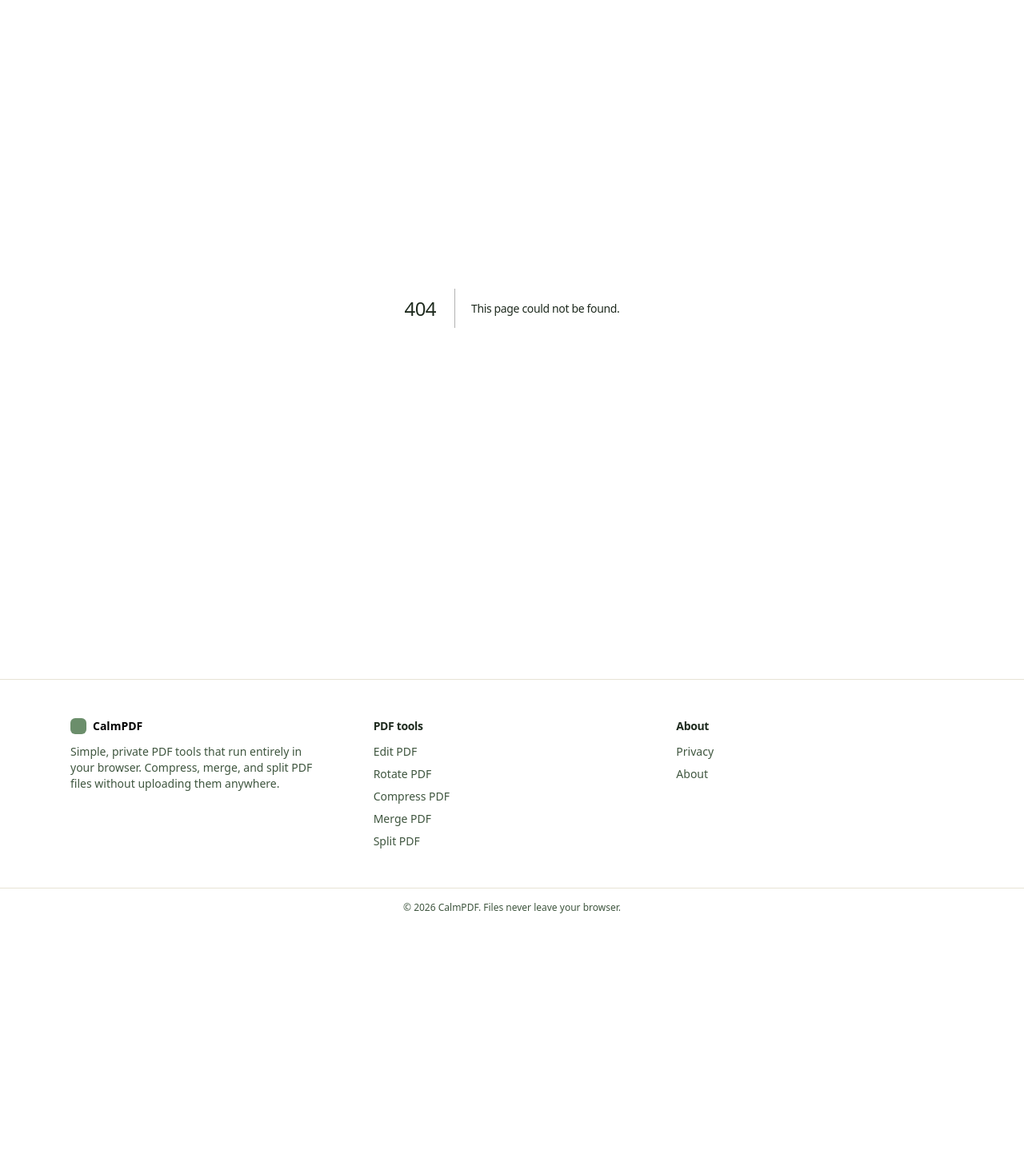
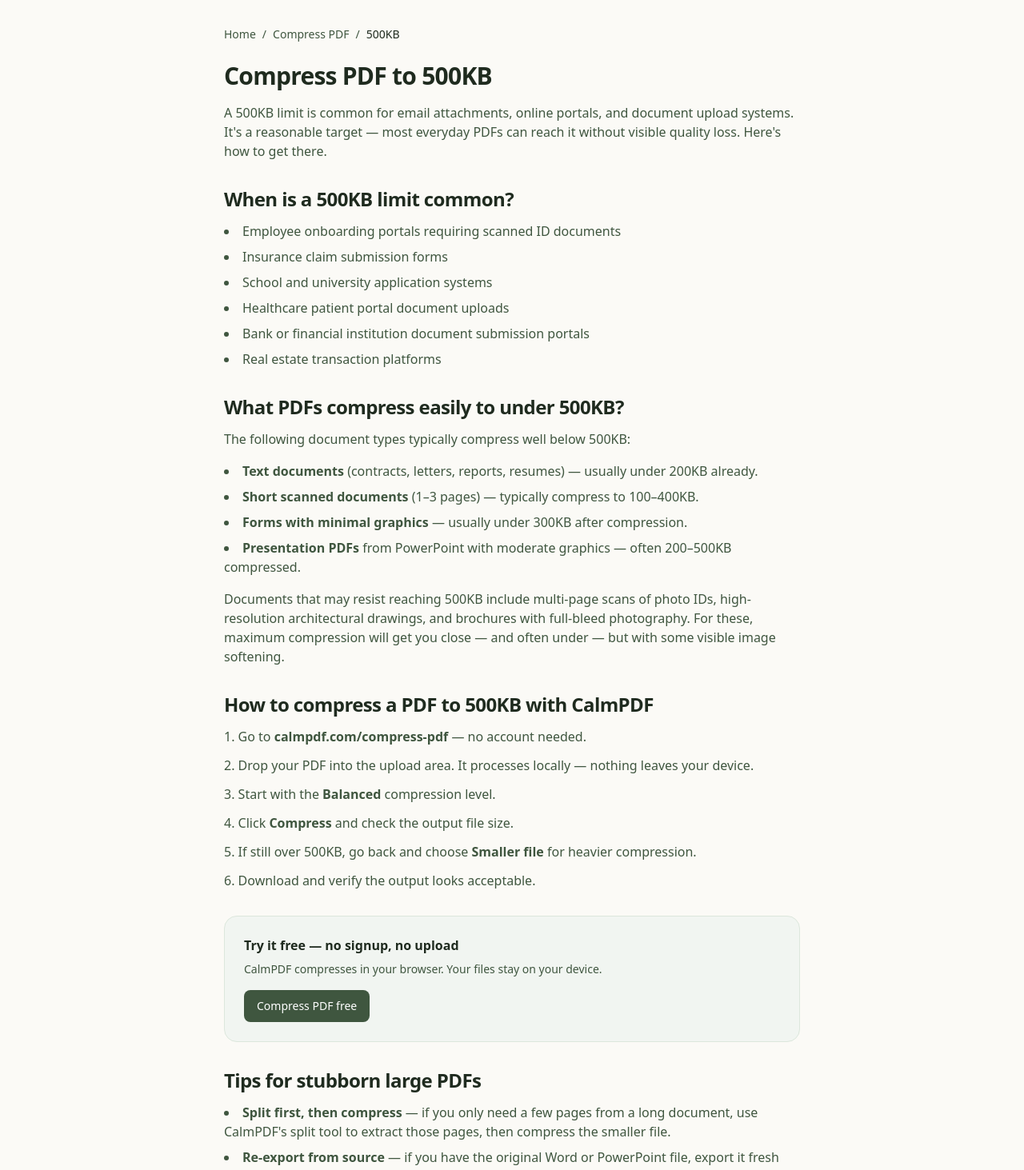
Before and after one commit to lorenzo-gu/calmpdf, a Next.js app: page /compress-pdf-to-500kb in a window 1280 px wide. Before the commit this address had no page. Shown: the part 80-1543 px from the top of the page at 80% size. Before the commit the page ends 1239 px from the top, so only its background shows below. Built offline with nearby package versions, Linux system fonts and the light colour scheme.

Commit message:
Add programmatic SEO page: compress PDF to 500KB

```diff
--- /dev/null
+++ b/src/app/compress-pdf-to-500kb/page.tsx
@@ -0,0 +1,116 @@
+import type { Metadata } from "next";
+import Link from "next/link";
+import { SITE } from "@/lib/site";
+
+export const metadata: Metadata = {
+  title: "Compress PDF to 500KB | CalmPDF",
+  description:
+    "Need a PDF under 500KB? Learn which documents compress easily to this target, what to do when they don't, and how to compress in your browser for free.",
+  keywords: ["compress pdf to 500kb", "reduce pdf to 500kb", "pdf under 500kb"],
+  alternates: { canonical: `${SITE.url}/compress-pdf-to-500kb` },
+  openGraph: {
+    title: "Compress PDF to 500KB",
+    description: "Need a PDF under 500KB? Here's how to get there — free and private in your browser.",
+    url: `${SITE.url}/compress-pdf-to-500kb`,
+    siteName: SITE.name,
+  },
+};
+
+export default function Page() {
+  return (
+    <main className="mx-auto max-w-3xl px-4 md:px-6 py-12">
+      <nav aria-label="Breadcrumb" className="text-sm text-sage-700 mb-6">
+        <Link href="/" className="no-underline hover:underline">Home</Link>
+        <span className="mx-2">/</span>
+        <Link href="/compress-pdf" className="no-underline hover:underline">Compress PDF</Link>
+        <span className="mx-2">/</span>
+        <span className="text-sage-900">500KB</span>
+      </nav>
+
+      <h1 className="text-3xl font-semibold tracking-tight mb-4">
+        Compress PDF to 500KB
+      </h1>
+      <p className="text-sage-700 mb-6">
+        A 500KB limit is common for email attachments, online portals, and document upload
+        systems. It's a reasonable target — most everyday PDFs can reach it without visible
+        quality loss. Here's how to get there.
+      </p>
+
+      <h2 className="text-2xl font-semibold mt-8 mb-3">When is a 500KB limit common?</h2>
+      <ul className="list-disc list-inside space-y-2 text-sage-700 mb-6">
+        <li>Employee onboarding portals requiring scanned ID documents</li>
+        <li>Insurance claim submission forms</li>
+        <li>School and university application systems</li>
+        <li>Healthcare patient portal document uploads</li>
+        <li>Bank or financial institution document submission portals</li>
+        <li>Real estate transaction platforms</li>
+      </ul>
+
+      <h2 className="text-2xl font-semibold mt-8 mb-3">What PDFs compress easily to under 500KB?</h2>
+      <p className="text-sage-700 mb-4">
+        The following document types typically compress well below 500KB:
+      </p>
+      <ul className="list-disc list-inside space-y-2 text-sage-700 mb-4">
+        <li><strong>Text documents</strong> (contracts, letters, reports, resumes) — usually under 200KB already.</li>
+        <li><strong>Short scanned documents</strong> (1–3 pages) — typically compress to 100–400KB.</li>
+        <li><strong>Forms with minimal graphics</strong> — usually under 300KB after compression.</li>
+        <li><strong>Presentation PDFs</strong> from PowerPoint with moderate graphics — often 200–500KB compressed.</li>
+      </ul>
+      <p className="text-sage-700 mb-6">
+        Documents that may resist reaching 500KB include multi-page scans of photo IDs,
+        high-resolution architectural drawings, and brochures with full-bleed photography.
+        For these, maximum compression will get you close — and often under — but with some
+        visible image softening.
+      </p>
+
+      <h2 className="text-2xl font-semibold mt-8 mb-3">How to compress a PDF to 500KB with CalmPDF</h2>
+      <ol className="list-decimal list-inside space-y-3 text-sage-700 mb-8">
+        <li>Go to <strong>calmpdf.com/compress-pdf</strong> — no account needed.</li>
+        <li>Drop your PDF into the upload area. It processes locally — nothing leaves your device.</li>
+        <li>Start with the <strong>Balanced</strong> compression level.</li>
+        <li>Click <strong>Compress</strong> and check the output file size.</li>
+        <li>If still over 500KB, go back and choose <strong>Smaller file</strong> for heavier compression.</li>
+        <li>Download and verify the output looks acceptable.</li>
+      </ol>
+
+      <div className="rounded-2xl border border-sage-100 bg-sage-50 p-6 my-8">
+        <p className="font-semibold text-sage-900 mb-2">Try it free — no signup, no upload</p>
+        <p className="text-sm text-sage-700 mb-4">
+          CalmPDF compresses in your browser. Your files stay on your device.
+        </p>
+        <Link href="/compress-pdf" className="btn-primary no-underline">
+          Compress PDF free
+        </Link>
+      </div>
+
+      <h2 className="text-2xl font-semibold mt-8 mb-3">Tips for stubborn large PDFs</h2>
+      <ul className="list-disc list-inside space-y-2 text-sage-700 mb-6">
+        <li><strong>Split first, then compress</strong> — if you only need a few pages from a long document, use CalmPDF's split tool to extract those pages, then compress the smaller file.</li>
+        <li><strong>Re-export from source</strong> — if you have the original Word or PowerPoint file, export it fresh with "Optimize for web/screen" settings before compressing.</li>
+        <li><strong>Flatten transparencies</strong> — PDFs with transparency effects are larger; exporting with flattened transparency from the source app reduces size.</li>
+      </ul>
+
+      <h2 className="text-2xl font-semibold mt-8 mb-3">Frequently asked questions</h2>
+
+      <h3 className="text-lg font-medium mt-5 mb-2">How much can I compress a 5MB PDF?</h3>
+      <p className="text-sage-700 mb-4">
+        A 5MB PDF that's primarily scanned images can often compress to 500KB–1.5MB depending
+        on content. A 5MB PDF from a graphics-heavy presentation may compress to 800KB–2MB.
+        The result depends heavily on the resolution and type of imagery.
+      </p>
+
+      <h3 className="text-lg font-medium mt-5 mb-2">Will 500KB compression blur my document?</h3>
+      <p className="text-sage-700 mb-4">
+        At balanced compression settings, most documents look fine at normal reading sizes.
+        Try the output at 100% zoom — if images look acceptable for your use case, you're done.
+        Text is always sharp regardless of image compression level.
+      </p>
+
+      <h3 className="text-lg font-medium mt-5 mb-2">Does CalmPDF have a file size limit?</h3>
+      <p className="text-sage-700 mb-4">
+        CalmPDF has no enforced size limit. The practical limit is your device's available
+        memory — most modern laptops handle files up to 200MB without issue.
+      </p>
+    </main>
+  );
+}
```
